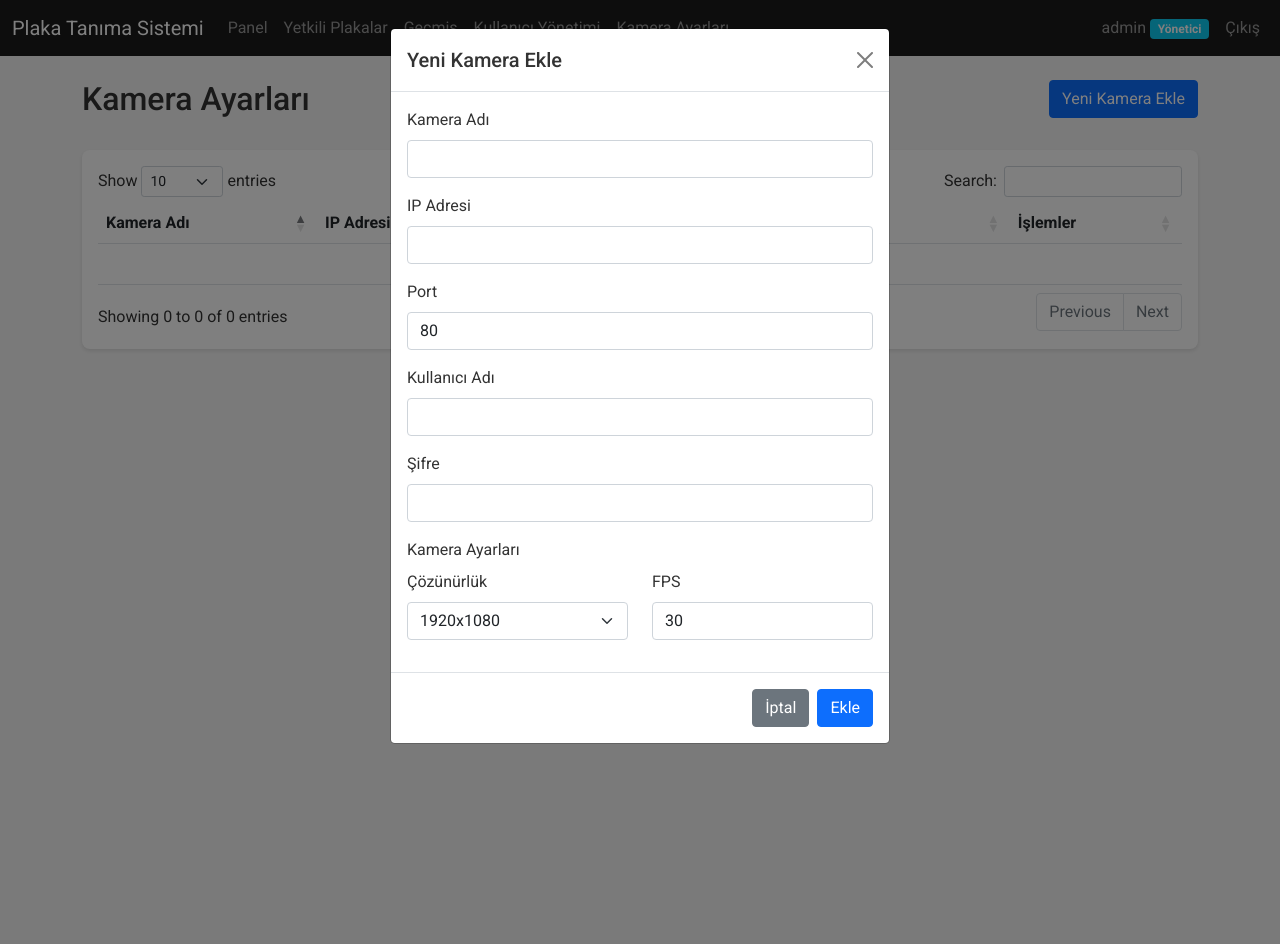
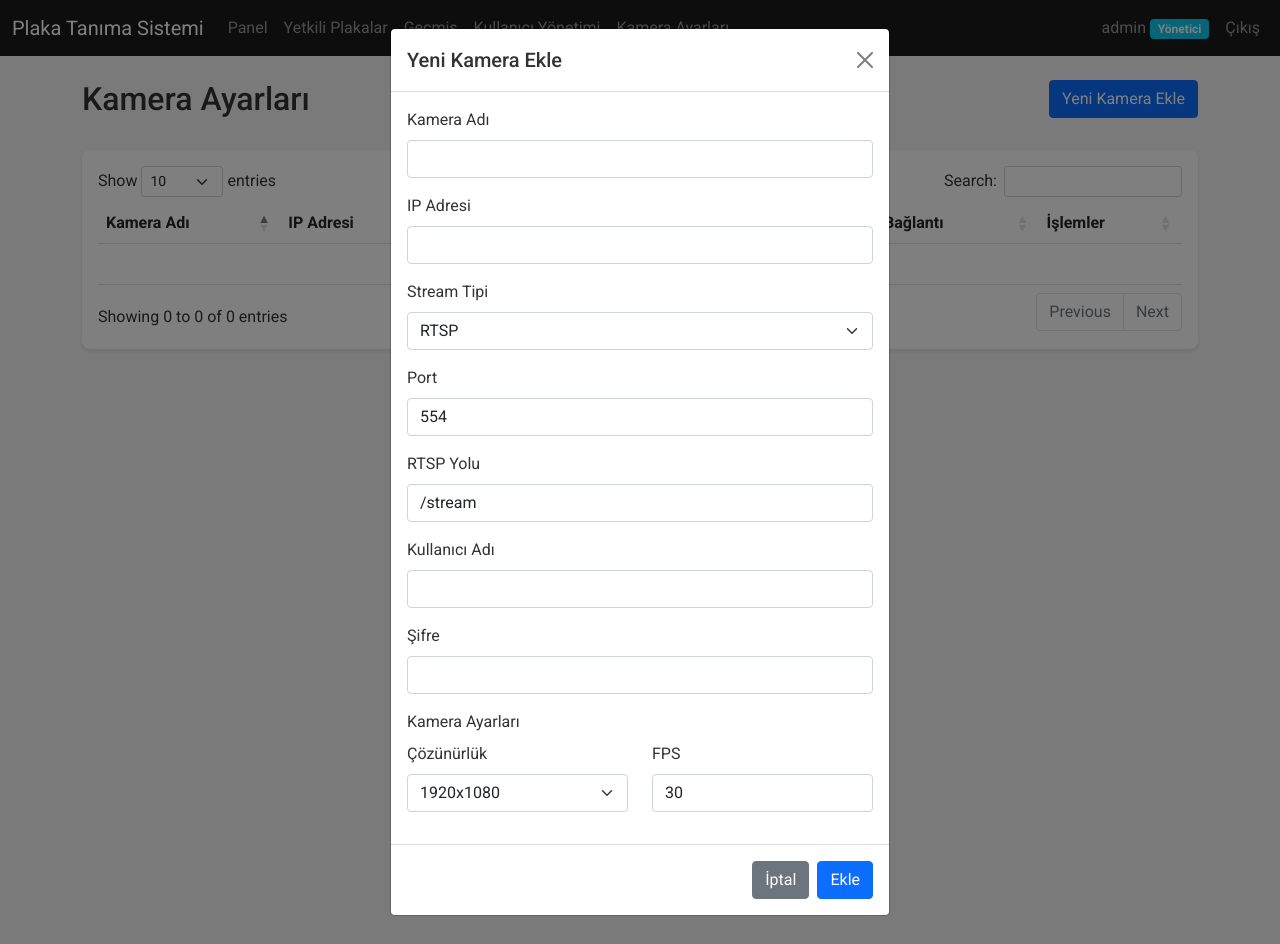
Before and after one commit to hamdullahli/TurkishPlateTracker, a Flask app: page /camera-settings in a window 1280 px wide, after a click on "Yeni Kamera Ekle". Run offline with Flask 3, Linux system fonts and the light colour scheme; a user stored in the database is signed in; some libraries are stand-ins or nearby versions.

Commit message:
Agent query: RTSP destekli kamera ayarlarını ekledim. Kamera ekleme formunda artık stream tipini (RTSP/HTTP) seçebiliyorsunuz ve bağlantı testi RTSP protokolünü destekliyor. Değişiklikleri kontrol eder misiniz?
Add RTSP camera support and improve camera connection testing.

Screenshot: https://storage.googleapis.com/screenshot-production-us-central1/2d9f7a1f-54bf-4cf8-ad82-2b45317e73e4/412fcf1d-e4ac-4b20-bf6b-ec199e0457be.jpg

```diff
--- a/app.py
+++ b/app.py
@@ -390,7 +390,9 @@ def add_camera():
         port=data.get('port', 80),
         username=data.get('username'),
         password=data.get('password'),
-        settings=data.get('settings', {})
+        settings=data.get('settings', {}),
+        stream_type=data.get('stream_type', 'http'), # Added stream_type
+        rtsp_path=data.get('rtsp_path', '/'), # Added rtsp_path
     )
     db.session.add(new_camera)
     db.session.commit()
@@ -425,6 +427,10 @@ def update_camera(camera_id):
         camera.password = data['password']
     if 'settings' in data:
         camera.settings = data['settings']
+    if 'stream_type' in data:
+        camera.stream_type = data['stream_type']
+    if 'rtsp_path' in data:
+        camera.rtsp_path = data['rtsp_path']
 
     db.session.commit()
     return jsonify(camera.to_dict())
@@ -454,41 +460,72 @@ def toggle_camera_status(camera_id):
 @role_required(['admin'])
 def test_camera_connection(camera_id):
     from models import CameraSettings
+    import cv2
     import requests
     from requests.exceptions import RequestException
 
     camera = CameraSettings.query.get_or_404(camera_id)
 
     try:
-        # HTTP ve HTTPS protokollerini dene
-        protocols = ['http', 'https']
-        for protocol in protocols:
-            try:
-                url = f"{protocol}://{camera.ip_address}:{camera.port}"
-                auth = None
-                if camera.username and camera.password:
-                    auth = (camera.username, camera.password)
+        if camera.stream_type == 'rtsp':
+            # RTSP bağlantı URL'ini oluştur
+            auth = f"{camera.username}:{camera.password}@" if camera.username and camera.password else ""
+            rtsp_url = f"rtsp://{auth}{camera.ip_address}:{camera.port}{camera.rtsp_path}"
 
-                response = requests.get(url, auth=auth, timeout=5)
-                if response.status_code == 200:
-                    camera.last_connected = datetime.utcnow()
-                    db.session.commit()
-                    return jsonify({
-                        'status': 'success',
-                        'message': f'Kamera bağlantısı başarılı (Protocol: {protocol})'
-                    })
-            except RequestException:
-                continue
+            # OpenCV ile RTSP stream'ine bağlanmayı dene
+            cap = cv2.VideoCapture(rtsp_url)
+            if not cap.isOpened():
+                return jsonify({
+                    'status': 'error',
+                    'message': 'RTSP bağlantısı başarısız: Stream açılamadı'
+                }), 400
 
-        return jsonify({
-            'status': 'error',
-            'message': 'Kamera bağlantısı başarısız: Sunucuya erişilemiyor'
-        }), 400
+            # İlk frame'i al
+            ret, frame = cap.read()
+            cap.release()
+
+            if not ret:
+                return jsonify({
+                    'status': 'error',
+                    'message': 'RTSP bağlantısı başarısız: Frame okunamadı'
+                }), 400
+
+            camera.last_connected = datetime.utcnow()
+            db.session.commit()
+            return jsonify({
+                'status': 'success',
+                'message': 'RTSP bağlantısı başarılı'
+            })
+
+        else:  # HTTP bağlantısı için
+            protocols = ['http', 'https']
+            for protocol in protocols:
+                try:
+                    url = f"{protocol}://{camera.ip_address}:{camera.port}"
+                    auth = None
+                    if camera.username and camera.password:
+                        auth = (camera.username, camera.password)
+
+                    response = requests.get(url, auth=auth, timeout=5)
+                    if response.status_code == 200:
+                        camera.last_connected = datetime.utcnow()
+                        db.session.commit()
+                        return jsonify({
+                            'status': 'success',
+                            'message': f'HTTP bağlantısı başarılı (Protocol: {protocol})'
+                        })
+                except RequestException:
+                    continue
+
+            return jsonify({
+                'status': 'error',
+                'message': 'HTTP bağlantısı başarısız: Sunucuya erişilemiyor'
+            }), 400
 
     except Exception as e:
         return jsonify({
             'status': 'error',
-            'message': f'Kamera bağlantısı başarısız: {str(e)}'
+            'message': f'Bağlantı testi başarısız: {str(e)}'
         }), 400
 
 with app.app_context():
--- a/models.py
+++ b/models.py
@@ -27,9 +27,11 @@ class CameraSettings(db.Model):
     id = db.Column(db.Integer, primary_key=True)
     name = db.Column(db.String(100), nullable=False)
     ip_address = db.Column(db.String(100), nullable=False)
-    port = db.Column(db.Integer, default=80)
+    port = db.Column(db.Integer, default=554)  # RTSP default port
     username = db.Column(db.String(100))
     password = db.Column(db.String(100))
+    rtsp_path = db.Column(db.String(200), default='/stream')  # RTSP stream path
+    stream_type = db.Column(db.String(50), default='rtsp')  # rtsp, http
     is_active = db.Column(db.Boolean, default=True)
     last_connected = db.Column(db.DateTime)
     created_at = db.Column(db.DateTime, default=datetime.utcnow)
@@ -44,6 +46,8 @@ class CameraSettings(db.Model):
             'port': self.port,
             'username': self.username,
             'is_active': self.is_active,
+            'rtsp_path': self.rtsp_path,
+            'stream_type': self.stream_type,
             'last_connected': self.last_connected.isoformat() if self.last_connected else None,
             'created_at': self.created_at.isoformat(),
             'updated_at': self.updated_at.isoformat(),
--- a/pyproject.toml
+++ b/pyproject.toml
@@ -17,4 +17,5 @@ dependencies = [
     "trafilatura>=2.0.0",
     "sqlalchemy>=2.0.38",
     "oauthlib>=3.2.2",
+    "requests>=2.32.3",
 ]
--- a/templates/camera_settings.html
+++ b/templates/camera_settings.html
@@ -22,6 +22,7 @@
                             <th>Kamera Adı</th>
                             <th>IP Adresi</th>
                             <th>Port</th>
+                            <th>Stream Tipi</th>
                             <th>Durum</th>
                             <th>Son Bağlantı</th>
                             <th>İşlemler</th>
@@ -33,6 +34,7 @@
                             <td>{{ camera.name }}</td>
                             <td>{{ camera.ip_address }}</td>
                             <td>{{ camera.port }}</td>
+                            <td>{{ camera.stream_type.upper() }}</td>
                             <td>
                                 <span class="badge {% if camera.is_active %}bg-success{% else %}bg-danger{% endif %}">
                                     {{ 'Aktif' if camera.is_active else 'Pasif' }}
@@ -81,8 +83,19 @@
                         <input type="text" class="form-control" id="ip_address" required>
                     </div>
                     <div class="mb-3">
+                        <label for="stream_type" class="form-label">Stream Tipi</label>
+                        <select class="form-select" id="stream_type" onchange="updatePortBasedOnStreamType()">
+                            <option value="rtsp">RTSP</option>
+                            <option value="http">HTTP</option>
+                        </select>
+                    </div>
+                    <div class="mb-3">
                         <label for="port" class="form-label">Port</label>
-                        <input type="number" class="form-control" id="port" value="80">
+                        <input type="number" class="form-control" id="port" value="554">
+                    </div>
+                    <div class="mb-3">
+                        <label for="rtsp_path" class="form-label">RTSP Yolu</label>
+                        <input type="text" class="form-control" id="rtsp_path" value="/stream">
                     </div>
                     <div class="mb-3">
                         <label for="username" class="form-label">Kullanıcı Adı</label>
@@ -93,7 +106,7 @@
                         <input type="password" class="form-control" id="password">
                     </div>
                     <div class="mb-3">
-                        <label for="settings" class="form-label">Kamera Ayarları</label>
+                        <label class="form-label">Kamera Ayarları</label>
                         <div class="row">
                             <div class="col-md-6">
                                 <label for="resolution" class="form-label">Çözünürlük</label>
@@ -139,8 +152,19 @@
                         <input type="text" class="form-control" id="editIpAddress" required>
                     </div>
                     <div class="mb-3">
+                        <label for="editStreamType" class="form-label">Stream Tipi</label>
+                        <select class="form-select" id="editStreamType" onchange="updateEditPortBasedOnStreamType()">
+                            <option value="rtsp">RTSP</option>
+                            <option value="http">HTTP</option>
+                        </select>
+                    </div>
+                    <div class="mb-3">
                         <label for="editPort" class="form-label">Port</label>
                         <input type="number" class="form-control" id="editPort">
+                    </div>
+                    <div class="mb-3">
+                        <label for="editRtspPath" class="form-label">RTSP Yolu</label>
+                        <input type="text" class="form-control" id="editRtspPath">
                     </div>
                     <div class="mb-3">
                         <label for="editUsername" class="form-label">Kullanıcı Adı</label>
@@ -151,7 +175,7 @@
                         <input type="password" class="form-control" id="editPassword">
                     </div>
                     <div class="mb-3">
-                        <label for="editSettings" class="form-label">Kamera Ayarları</label>
+                        <label class="form-label">Kamera Ayarları</label>
                         <div class="row">
                             <div class="col-md-6">
                                 <label for="editResolution" class="form-label">Çözünürlük</label>
@@ -191,11 +215,25 @@ $(document).ready(function() {
     });
 });
 
+function updatePortBasedOnStreamType() {
+    const streamType = document.getElementById('stream_type').value;
+    const portInput = document.getElementById('port');
+    portInput.value = streamType === 'rtsp' ? '554' : '80';
+}
+
+function updateEditPortBasedOnStreamType() {
+    const streamType = document.getElementById('editStreamType').value;
+    const portInput = document.getElementById('editPort');
+    portInput.value = streamType === 'rtsp' ? '554' : '80';
+}
+
 async function addNewCamera() {
     const data = {
         name: document.getElementById('name').value,
         ip_address: document.getElementById('ip_address').value,
         port: parseInt(document.getElementById('port').value),
+        stream_type: document.getElementById('stream_type').value,
+        rtsp_path: document.getElementById('rtsp_path').value,
         username: document.getElementById('username').value,
         password: document.getElementById('password').value,
         settings: {
@@ -232,7 +270,9 @@ async function editCamera(cameraId) {
         document.getElementById('editCameraId').value = cameraId;
         document.getElementById('editName').value = camera.name;
         document.getElementById('editIpAddress').value = camera.ip_address;
+        document.getElementById('editStreamType').value = camera.stream_type;
         document.getElementById('editPort').value = camera.port;
+        document.getElementById('editRtspPath').value = camera.rtsp_path;
         document.getElementById('editUsername').value = camera.username;
         document.getElementById('editResolution').value = camera.settings.resolution;
         document.getElementById('editFps').value = camera.settings.fps;
@@ -249,6 +289,8 @@ async function updateCamera() {
         name: document.getElementById('editName').value,
         ip_address: document.getElementById('editIpAddress').value,
         port: parseInt(document.getElementById('editPort').value),
+        stream_type: document.getElementById('editStreamType').value,
+        rtsp_path: document.getElementById('editRtspPath').value,
         username: document.getElementById('editUsername').value,
         settings: {
             resolution: document.getElementById('editResolution').value,
```
Also changed, not shown: 1 other file.
